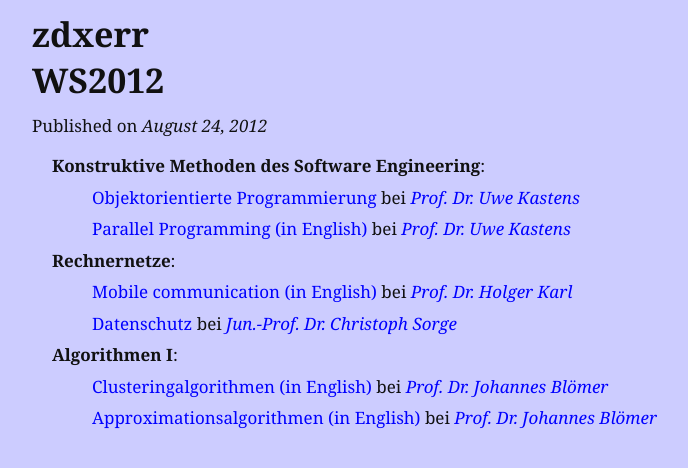
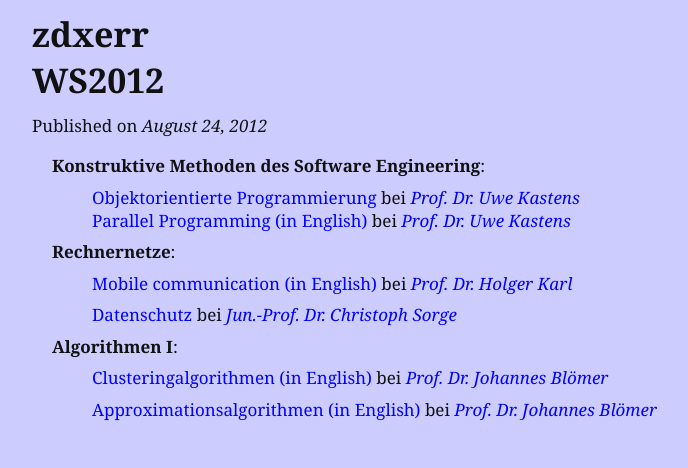
Before and after one commit to zdxerr/zdxerr.github.com, a Jekyll site: the page built from _posts/2012-08-24-ws-2012.markdown, in a window 1280 px wide. Shown: the top 468 px of the page, without its empty margins (208-896 px from the left). Built offline with Jekyll 4.4.1, drawn with Linux system fonts in a browser that asks for light colours; Markdown is read by kramdown in place of the engine named in the settings.

```diff
--- a/_posts/2012-08-24-ws-2012.markdown
+++ b/_posts/2012-08-24-ws-2012.markdown
@@ -6,9 +6,8 @@ categories: [links, university, lecture]
 
 - __Konstruktive Methoden des Software Engineering__:
 
-    - [Objektorientierte Programmierung](http://ag-kastens.uni-paderborn.de/lehre/material/oop/) bei _[Prof. Dr. Uwe Kastens](http://www.cs.uni-paderborn.de/fachgebiete/ag-kastens/wir/uwe.html)_
-
-    - [Parallel Programming (in English)](http://ag-kastens.uni-paderborn.de/lehre/material/ppje/) bei _[Prof. Dr. Uwe Kastens](http://www.cs.uni-paderborn.de/fachgebiete/ag-kastens/wir/uwe.html)_
+    * [Objektorientierte Programmierung](http://ag-kastens.uni-paderborn.de/lehre/material/oop/) bei _[Prof. Dr. Uwe Kastens](http://www.cs.uni-paderborn.de/fachgebiete/ag-kastens/wir/uwe.html)_
+    * [Parallel Programming (in English)](http://ag-kastens.uni-paderborn.de/lehre/material/ppje/) bei _[Prof. Dr. Uwe Kastens](http://www.cs.uni-paderborn.de/fachgebiete/ag-kastens/wir/uwe.html)_
 
 - __Rechnernetze__:
 
```
